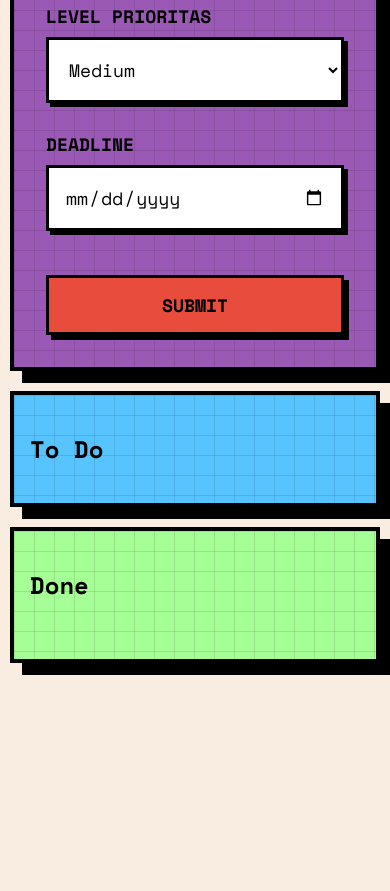
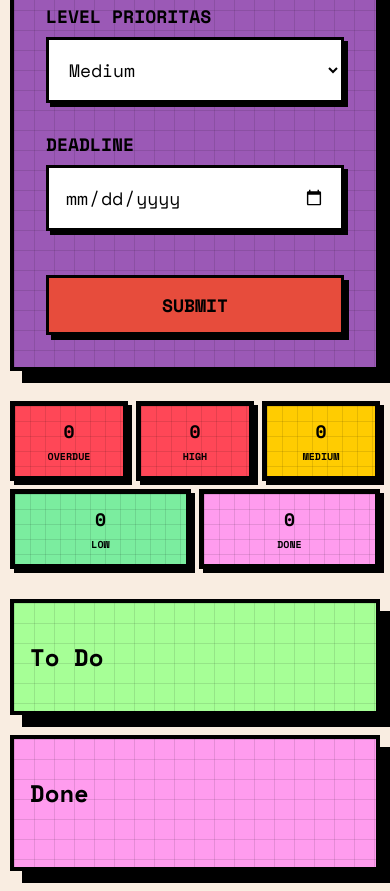
Before and after one commit to aprilianto665/harisenin-todolist-mission4-basic, a plain HTML site: page index.html in a window 390 px wide. Shown: the part 711-1602 px from the top of the page. Before the commit the page ends 1394 px from the top, so only its background shows below. Drawn offline with nearby package versions, Linux system fonts and the light colour scheme.

Commit message:
adding times and todo statistics

```diff
--- a/css/style.css
+++ b/css/style.css
@@ -409,6 +409,7 @@ select:focus {
   cursor: pointer;
   box-shadow: 4px 4px 0px #000;
   transition: transform 0.1s, box-shadow 0.1s;
+  display: none;
 }
 
 .delete-all-btn:hover {
@@ -535,6 +536,68 @@ select:focus {
   animation: popInOdd 0.4s ease-out;
 }
 
+.stats-container {
+  display: flex;
+  gap: 20px;
+  margin: 20px 0;
+  width: 100%;
+  max-width: 1024px;
+  flex-wrap: wrap;
+}
+
+.stat-card {
+  flex: 1;
+  text-align: center;
+  padding: 15px;
+  border: 5px solid #000;
+  box-shadow: 8px 8px 0px #000;
+  background-image: linear-gradient(90deg, rgba(0, 0, 0, 0.1) 1px, transparent 1px), linear-gradient(rgba(0, 0, 0, 0.1) 1px, transparent 1px);
+  background-size: 15px 15px;
+}
+
+.stat-card.overdue {
+  background: #ff4757;
+  background-image: linear-gradient(90deg, rgba(0, 0, 0, 0.1) 1px, transparent 1px), linear-gradient(rgba(0, 0, 0, 0.1) 1px, transparent 1px);
+  background-size: 15px 15px;
+}
+
+.stat-card.high {
+  background: #ff4757;
+  background-image: linear-gradient(90deg, rgba(0, 0, 0, 0.1) 1px, transparent 1px), linear-gradient(rgba(0, 0, 0, 0.1) 1px, transparent 1px);
+  background-size: 15px 15px;
+}
+
+.stat-card.medium {
+  background: #ffcc01;
+  background-image: linear-gradient(90deg, rgba(0, 0, 0, 0.1) 1px, transparent 1px), linear-gradient(rgba(0, 0, 0, 0.1) 1px, transparent 1px);
+  background-size: 15px 15px;
+}
+
+.stat-card.low {
+  background: #7bed9f;
+  background-image: linear-gradient(90deg, rgba(0, 0, 0, 0.1) 1px, transparent 1px), linear-gradient(rgba(0, 0, 0, 0.1) 1px, transparent 1px);
+  background-size: 15px 15px;
+}
+
+.stat-card.done {
+  background: #ff9cee;
+  background-image: linear-gradient(90deg, rgba(0, 0, 0, 0.1) 1px, transparent 1px), linear-gradient(rgba(0, 0, 0, 0.1) 1px, transparent 1px);
+  background-size: 15px 15px;
+}
+
+.stat-number {
+  font-size: 24px;
+  font-weight: bold;
+  color: #000;
+}
+
+.stat-card p {
+  margin: 5px 0 0 0;
+  font-size: 12px;
+  font-weight: bold;
+  text-transform: uppercase;
+}
+
 @media only screen and (max-width: 1024px) {
   .top-section {
     flex-direction: column;
@@ -612,4 +675,29 @@ select:focus {
   .item > .inner p {
     font-size: 10px;
   }
+
+  .stats-container {
+    gap: 8px !important;
+  }
+
+  .stats-container > div {
+    flex: 1 1 calc(33.33% - 8px) !important;
+    min-width: calc(33.33% - 8px) !important;
+    padding: 12px !important;
+    box-shadow: 4px 4px 0px #000 !important;
+  }
+
+  .stats-container > div:nth-child(4),
+  .stats-container > div:nth-child(5) {
+    flex: 1 1 calc(50% - 8px) !important;
+    min-width: calc(50% - 8px) !important;
+  }
+
+  .stats-container .stat-number {
+    font-size: 18px !important;
+  }
+
+  .stats-container p {
+    font-size: 10px !important;
+  }
 }
--- a/index.html
+++ b/index.html
@@ -50,6 +50,28 @@
           />
         </form>
       </div>
+      <div class="stats-container">
+        <div class="stat-card overdue">
+          <span class="stat-number" id="overdue-count">0</span>
+          <p>Overdue</p>
+        </div>
+        <div class="stat-card high">
+          <span class="stat-number" id="high-count">0</span>
+          <p>High</p>
+        </div>
+        <div class="stat-card medium">
+          <span class="stat-number" id="medium-count">0</span>
+          <p>Medium</p>
+        </div>
+        <div class="stat-card low">
+          <span class="stat-number" id="low-count">0</span>
+          <p>Low</p>
+        </div>
+        <div class="stat-card done">
+          <span class="stat-number" id="done-count">0</span>
+          <p>Done</p>
+        </div>
+      </div>
       <div class="container">
         <h2 class="container-header">To Do</h2>
         <div class="list-item" id="todos"></div>
@@ -60,7 +82,6 @@
           <button
             id="delete-all-btn"
             class="delete-all-btn"
-            style="display: none"
           >
             Hapus Semua
           </button>
--- a/js/script.js
+++ b/js/script.js
@@ -126,6 +126,23 @@ const removeAllCompletedTasks = () => {
   saveData();
 };
 
+const updateStatistics = () => {
+  const activeTodos = todos.filter((todo) => !todo.isCompleted);
+  const completedTodos = todos.filter((todo) => todo.isCompleted);
+
+  const overdueCount = activeTodos.filter(todo => isOverdue(todo.deadline)).length;
+  const highCount = activeTodos.filter(todo => !isOverdue(todo.deadline) && todo.priority === 'High').length;
+  const mediumCount = activeTodos.filter(todo => !isOverdue(todo.deadline) && todo.priority === 'Medium').length;
+  const lowCount = activeTodos.filter(todo => !isOverdue(todo.deadline) && todo.priority === 'Low').length;
+  const doneCount = completedTodos.length;
+
+  document.getElementById('overdue-count').textContent = overdueCount;
+  document.getElementById('high-count').textContent = highCount;
+  document.getElementById('medium-count').textContent = mediumCount;
+  document.getElementById('low-count').textContent = lowCount;
+  document.getElementById('done-count').textContent = doneCount;
+};
+
 const updateCurrentTime = () => {
   const now = new Date();
   const dayName = now.toLocaleDateString("id-ID", { weekday: "long" });
@@ -134,10 +151,15 @@ const updateCurrentTime = () => {
     month: "long",
     year: "numeric",
   });
+  const timeString = now.toLocaleTimeString("id-ID", {
+    hour: "2-digit",
+    minute: "2-digit",
+    second: "2-digit"
+  });
 
   const timeElement = document.getElementById("current-time");
   if (timeElement) {
-    timeElement.innerHTML = `<h3>${dayName}</h3><p>${dateString}</p>`;
+    timeElement.innerHTML = `<h3>${dayName}</h3><p>${dateString}</p><p>${timeString}</p>`;
   }
 };
 
@@ -156,7 +178,7 @@ document.addEventListener("DOMContentLoaded", () => {
   document.getElementById("delete-all-btn").onclick = removeAllCompletedTasks;
 
   updateCurrentTime();
-  setInterval(updateCurrentTime, 60000);
+  setInterval(updateCurrentTime, 1000);
   loadDataFromStorage();
 });
 
@@ -185,4 +207,6 @@ document.addEventListener(RENDER_EVENT, () => {
 
   document.getElementById("delete-all-btn").style.display =
     completedTodos.length > 0 ? "block" : "none";
+
+  updateStatistics();
 });
```
